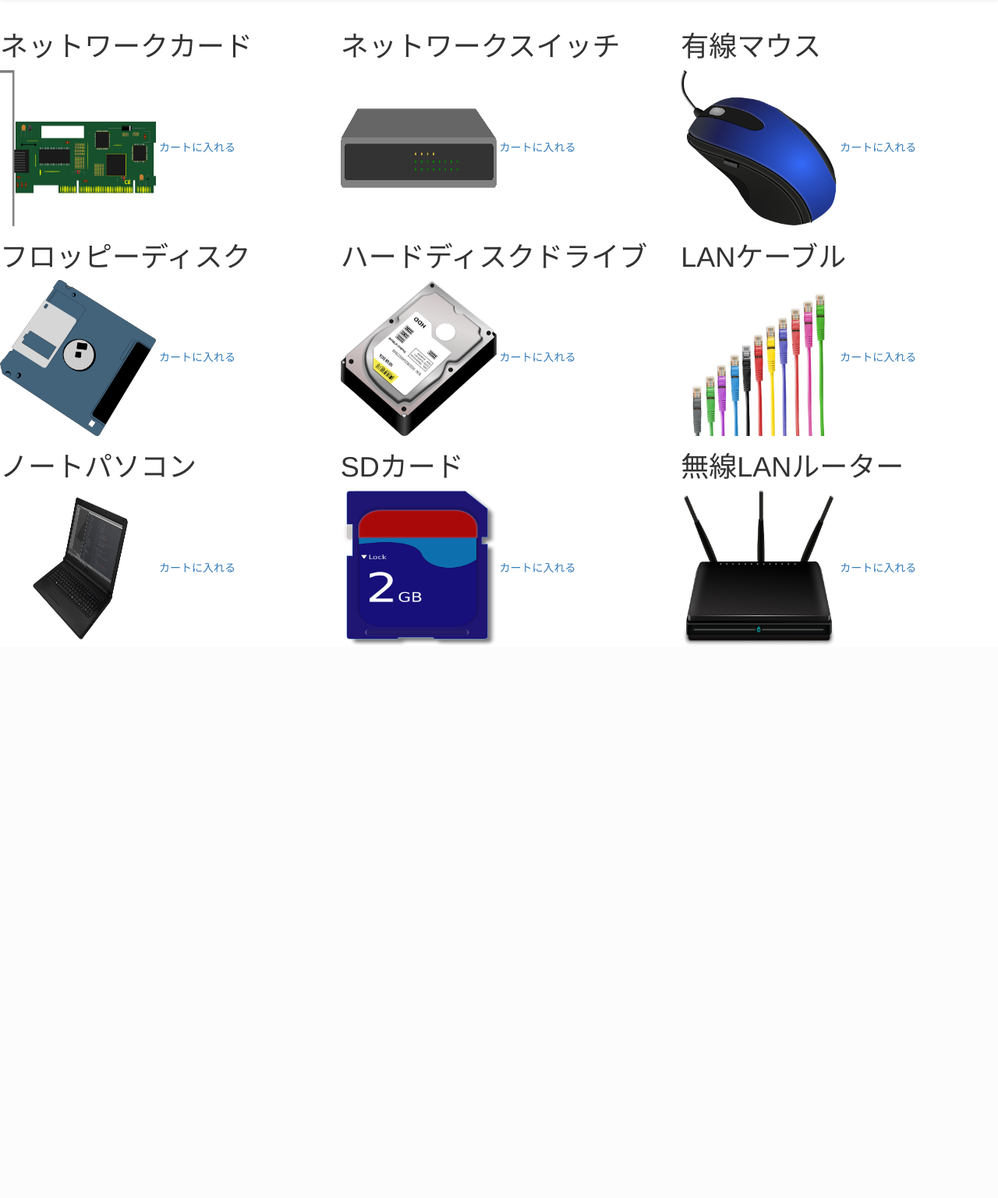
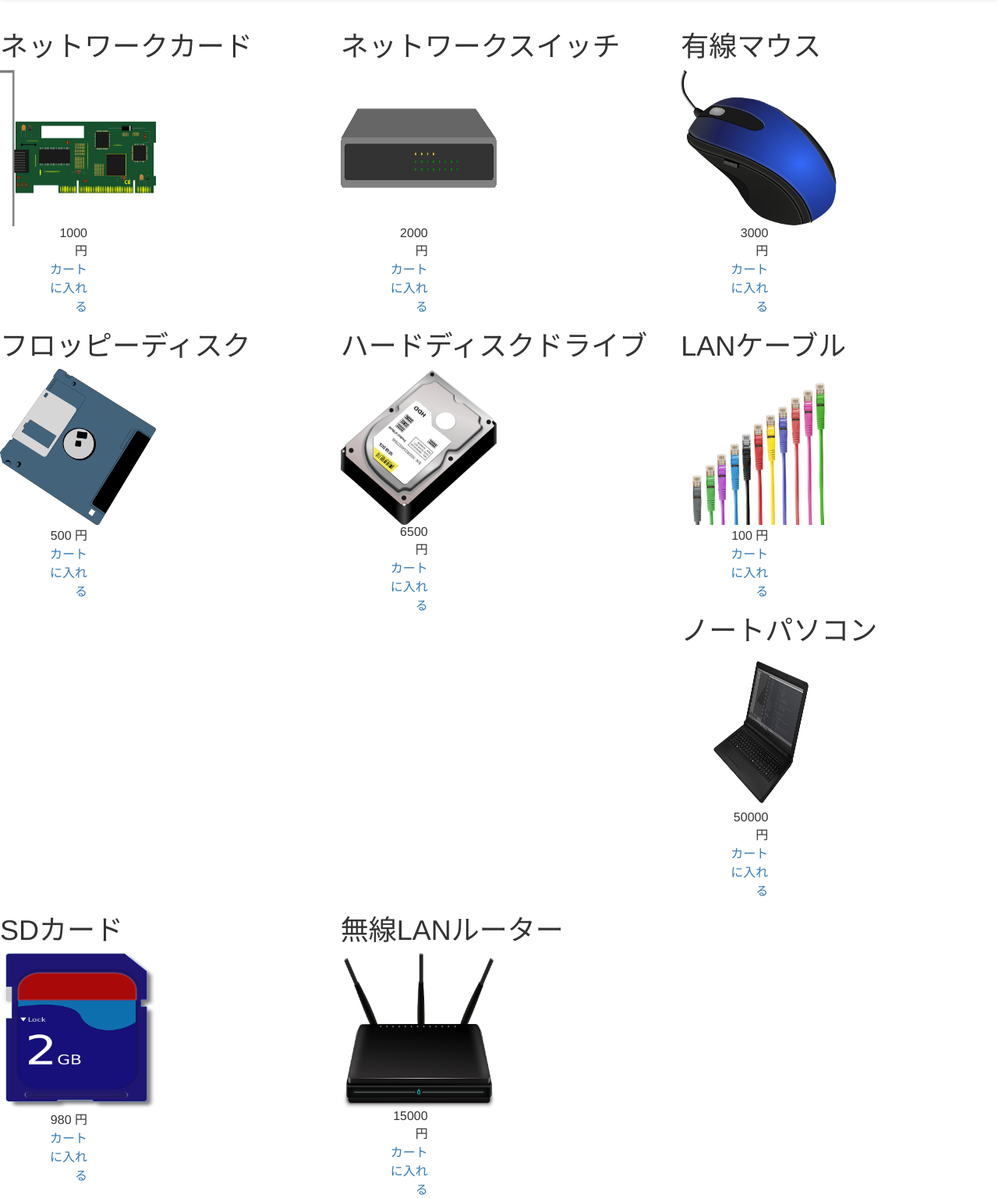
Before and after one commit to gtmh/ito-denki, a Django app: page /ec/list/ in a window 1280 px wide. Shown: the part 52-1588 px from the top of the page at 78% size. Before the commit the page ends 878 px from the top, so only its background shows below. Run offline with Django 3.2, Linux system fonts and the light colour scheme; data comes from the database, SQL or seed files in the repository; some libraries are stand-ins or nearby versions.

Commit message:
商品一覧のページで値段を表示するようにしました。

```diff
--- a/app/ecommerce/templates/product_list.html
+++ b/app/ecommerce/templates/product_list.html
@@ -27,7 +27,10 @@
     <div class="col-md-4">
     <h1>{{ product.name }}</h1>
     <img src="../../media/{{ product.image }}" alt="" width="200" height="200" border="0" />
-    <a href="../cart_add/{{ product.id }}">カートに入れる</a>
+    <table>
+    <tr><td><div class="text-right col-md-offset-6"> {{ product.price }} 円 </div></td></tr>
+    <tr><td><div class="text-right col-md-offset-6"><a href="../cart_add/{{ product.id }}">カートに入れる</a></div></td></tr>
+    </table>
     </div>
 {% endfor %}
 </div>
```
